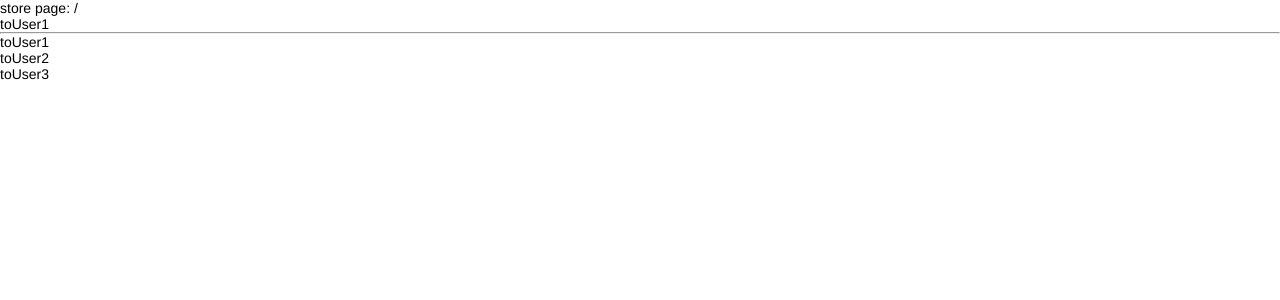
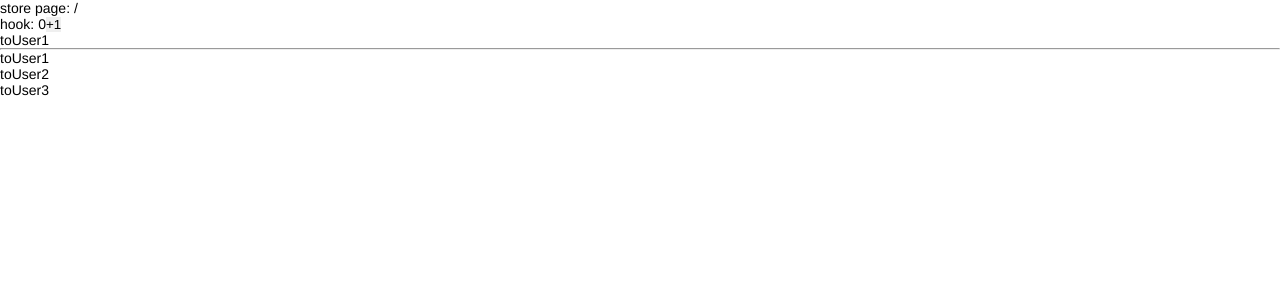
Before and after one commit to parasha/react-demo, a React app: page /home in a window 1280 px wide. Shown: the top 300 px of the page. Built offline with nearby package versions, Linux system fonts and the light colour scheme; the HTML template or start-up script is replaced by a standard one.

Commit message:
function 组件

```diff
--- a/src/pages/home.js
+++ b/src/pages/home.js
@@ -5,20 +5,15 @@ import { bindActionCreators } from 'redux'
 import { switchPage } from '../store/index'
 
 
-class Home extends React.Component {
-  toUser(url) {
-    this.props.switchPage(url)
-  }
-  render() {
-    return (
-      <div>
-        <div onClick={this.toUser.bind(this, '/user/1')}><Link to="/user/1">toUser1</Link></div>
-        <div onClick={this.toUser.bind(this, '/user/2')}><Link to="/user/2">toUser2</Link></div>
-        <div onClick={this.toUser.bind(this, '/user/2')}><Link to="/user/3">toUser3</Link></div>
-      </div>
+function Home(props) {
+  return (
+    <div>
+      <div onClick={() => props.switchPage('/user/1')}><Link to="/user/1">toUser1</Link></div>
+      <div onClick={() => props.switchPage('/user/2')}><Link to="/user/2">toUser2</Link></div>
+      <div onClick={() => props.switchPage('/user/3')}><Link to="/user/3">toUser3</Link></div>
+    </div>
 
-    )
-  }
+  )
 }
 
 const mapStateToProps = (state) => {
--- a/src/pages/index.js
+++ b/src/pages/index.js
@@ -1,27 +1,32 @@
-import React from 'react';
+import React, { useState } from 'react';
 import { Link } from 'react-router-dom'
 import { connect } from 'react-redux';
 import { bindActionCreators } from 'redux'
 import { switchPage } from '../store/index'
 
-class Index extends React.Component {
-  constructor(props) {
-    super(props)
-    console.log(this.props.children)
+
+function Index(props) {
+  const [count, setCount] = useState(0);
+
+  const toUser = () => {
+    props.switchPage('/user/1')
   }
-  toUser() {
-    this.props.switchPage('/user/1')
+
+  const addCount = ()=>{
+    setCount(count + 1)
   }
-  render() {
-    return (
-      <div>
-        store page: {this.props.page}
-        <div onClick={this.toUser.bind(this)}><Link to="/user/1">toUser1</Link></div>
-        <hr />
-        {this.props.children}
-      </div>
-    )
-  }
+
+  return (
+    <div>
+      store page: {props.page}
+      <br />
+        hook: {count}
+      <button onClick={addCount}>+1</button>
+      <div onClick={toUser}><Link to="/user/1">toUser1</Link></div>
+      <hr />
+      {props.children}
+    </div>
+  )
 }
 
 const mapStateToProps = (state) => {
--- a/src/pages/user.js
+++ b/src/pages/user.js
@@ -3,20 +3,17 @@ import { connect } from 'react-redux';
 import { bindActionCreators } from 'redux'
 import { switchPage } from '../store/index'
 
-class User extends React.Component {
-  constructor(props) {
-    super(props)
-    console.log(this.props.match.params)
+function User(props){
+  console.log('constructor:', props.match.params)
+
+  const toHome = () => {
+    props.history.push('/home');
+    props.switchPage('/home')
   }
-  toHome() {
-    this.props.history.push('/home');
-    this.props.switchPage('/home')
-  }
-  render() {
-    return (
-      <div onClick={this.toHome.bind(this)}>toHome</div>
-    )
-  }
+
+  return (
+    <div onClick={toHome}>toHome</div>
+  )
 }
 
 const mapStateToProps = (state) => {
```
